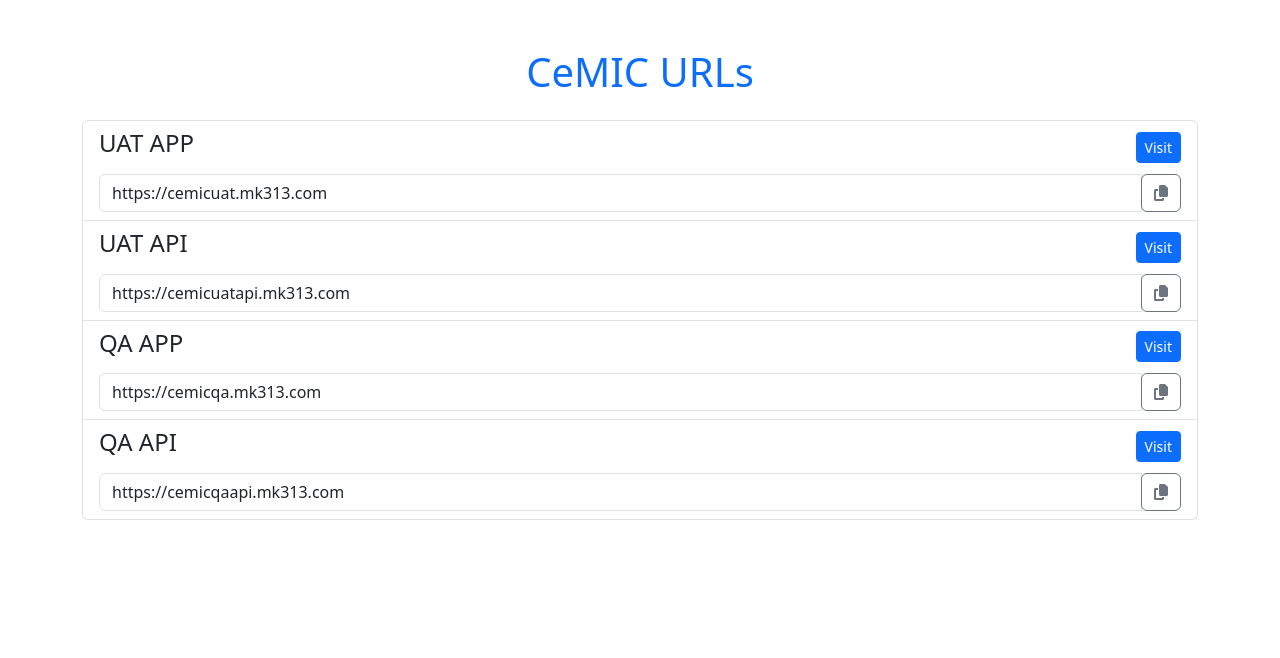
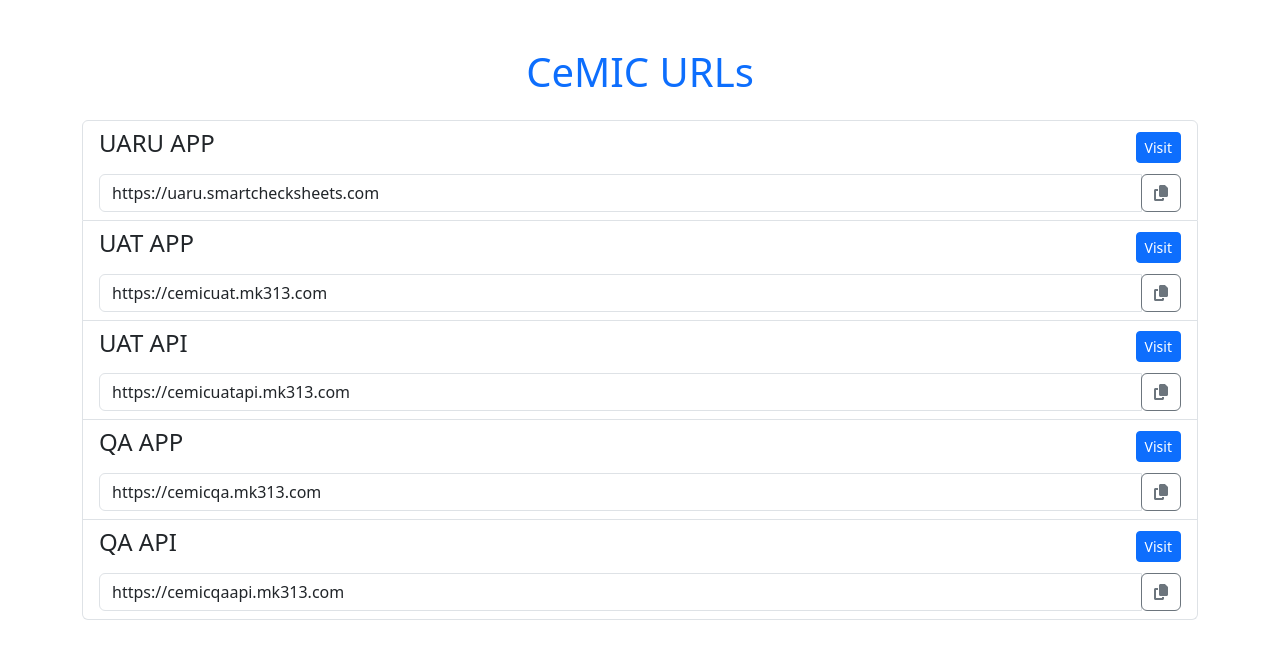
Before and after one commit to alijamal14/mk313, a React (Create React App) app in the folder cemic/: page / in a window 1280 px wide. Shown: the top 658 px of the page. Built offline with nearby package versions, Linux system fonts and the light colour scheme.

Commit message:
UARU URL aded

```diff
--- a/cemic/src/App.js
+++ b/cemic/src/App.js
@@ -10,6 +10,7 @@ import { faCopy, faCheckSquare } from '@fortawesome/free-solid-svg-icons';
 
 function App() {
     const [urls] = useState([
+        { url: "https://uaru.smartchecksheets.com", name: "UARU APP" },
         { url: "https://cemicuat.mk313.com", name: "UAT APP" },
         { url: "https://cemicuatapi.mk313.com", name: "UAT API" },
         { url: "https://cemicqa.mk313.com", name: "QA APP" },
```
